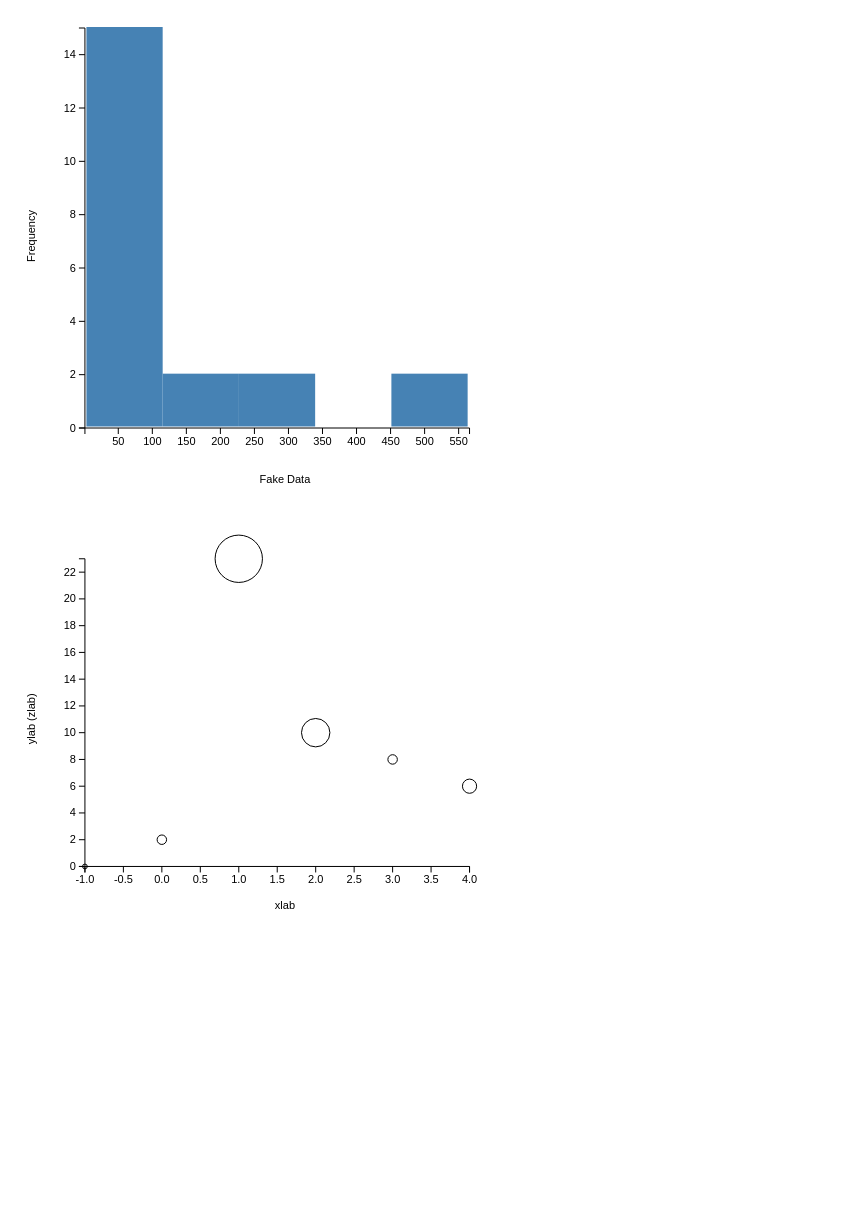
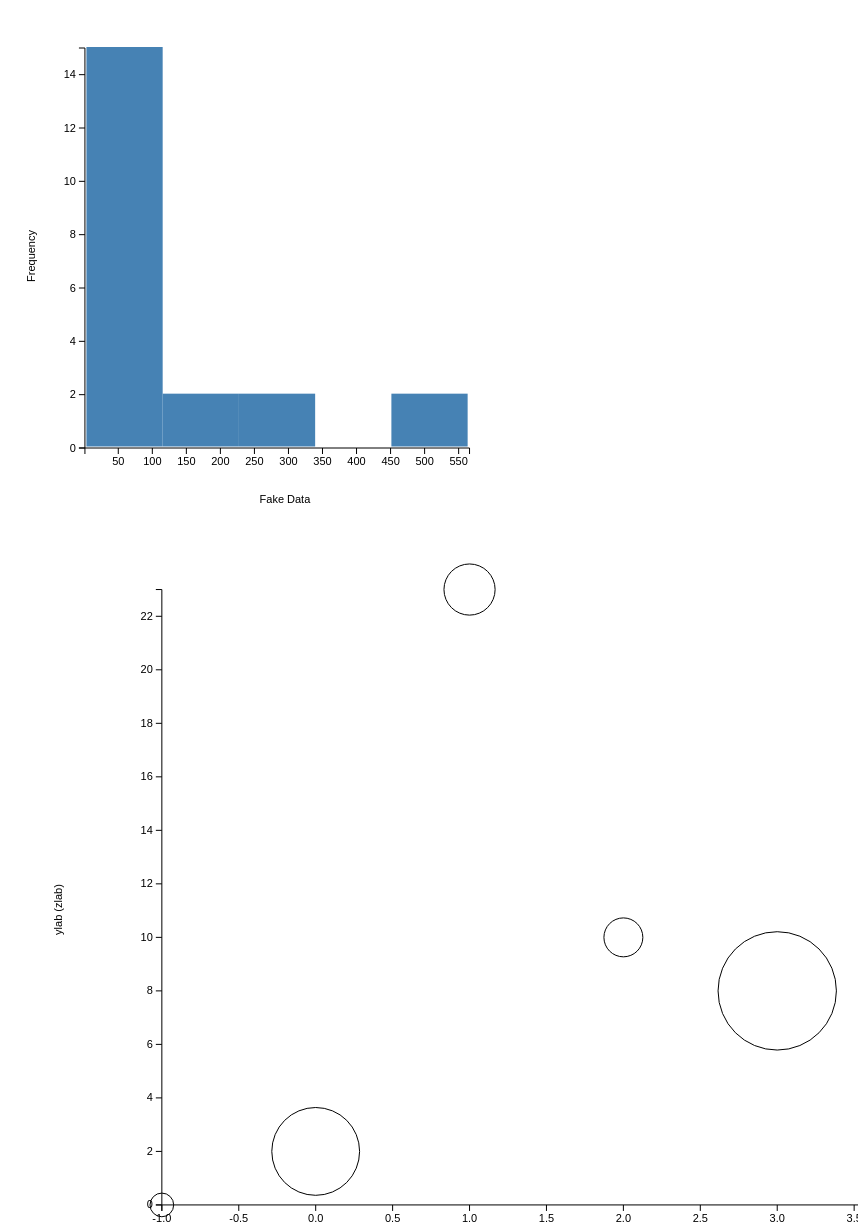
Before and after one commit to NathanEpstein/D3xter, a plain HTML site: page d3lib.html in a window 1280 px wide. Shown: the top 1222 px of the page, without its empty margins (0-858 px from the left). Before the commit the page ends 936 px from the top, so only its background shows below. Drawn offline with nearby package versions, Linux system fonts and the light colour scheme.

Commit message:
refactor lib.js

```diff
--- a/d3lib.html
+++ b/d3lib.html
@@ -40,9 +40,9 @@
       var x = [-1,0,1,2,3,4];
       // var x = ['10-10-2012','10-11-2012','10-12-2012','10-13-2012','10-14-2012','10-15-2012']
       var y = [0,2,23,10,8,6];
-      var z = [1,2,10,6,2,3]
+      var z = [1,22,10,6,32,3]
       // var plot = xyPlot(x,y,'x-axis','y-axis',element2,width*1.2,height);
-       var scat = scatter(element2,width,height,x,y,z,'xlab','ylab','zlab')
+       var scat = scatter(x,y,'xlab','ylab',element2,width*2,height*2,z,'zlab')
 
       // scat.selectAll('circle').style('fill','red');
 
--- a/lib.js
+++ b/lib.js
@@ -1,10 +1,5 @@
-// DETERMINE ORDER OF ARGUMENTS
-// REFACTOR
-// things in every plot: canvas/canvas translation,labels,checks for args(??), axis creation (given scale functions)
-
-
 // START FUNCTION: This function creates the canvas, the everything bundle within the canvas, the axes (given scale functions), and the axes labels
-start = function(xLab,yLab,xMap,yMap,canvasHeight,canvasWidth,height,width){
+start = function(xLab,yLab,xMap,yMap,canvasWidth,canvasHeight,width,height){
 
   var canvas = d3.select(element)
                 .append('svg')
@@ -13,7 +8,7 @@ start = function(xLab,yLab,xMap,yMap,canvasHeight,canvasWidth,height,width){
 
   var everything = canvas.append('g');
 
-  everything.attr('transform','translate('+(width * 0.2)+','+(height * 0.05)+')');
+  everything.attr('transform','translate('+(width * 0.2)+','+(height * 0.1)+')');
 
   var xLabel = everything.append('text')
               .attr('x',canvasWidth*0.4)
@@ -61,9 +56,9 @@ histo = function(data,xLab,element,canvasWidth,canvasHeight){
   if(typeof element === 'undefined'){
     element = 'body';
   }
-
-  var height = canvasHeight/1.3;
-  var width = canvasWidth/1.3;
+  if(typeof xLab === 'undefined'){
+    xLab = '';
+  }
 
   var hist = function(arr){
     var newArr = arr.slice().sort(function(a,b){
@@ -105,17 +100,10 @@ histo = function(data,xLab,element,canvasWidth,canvasHeight){
       return [obj,min,max,binSize];
   };
 
+  var height = canvasHeight/1.3;
+  var width = canvasWidth/1.3;
+
   var allData = hist(data);
-
-  var canvas = d3.select(element)
-              .append('svg')
-              .attr('height',canvasHeight)
-              .attr('width', canvasWidth);
-
-
-  var everything = canvas.append('g');
-
-  everything.attr('transform','translate('+(width * 0.2)+','+(height * 0.05)+')');
 
   var xMap = d3.scale.linear()
                   .domain([allData[1],allData[2]])
@@ -127,33 +115,10 @@ histo = function(data,xLab,element,canvasWidth,canvasHeight){
                   .domain([maxfreq,0])
                   .range([0,height]);
 
-  var xAxis = d3.svg.axis()
-              .scale(xMap);
+  var objects = start(xLab,'Frequency',xMap,yMap,canvasWidth,canvasHeight,width,height);
 
-  var yAxis = d3.svg.axis()
-              .scale(yMap)
-              .orient('left');
-
-  var xLabel = everything.append('text')
-              .text(xLab)
-              .attr('text-anchor','middle')
-              .attr('x',canvasWidth*0.4)
-              .attr('y',canvasHeight*0.875);
-
-  var yLabel = everything.append('text')
-              .attr('y', -canvasWidth*0.1)
-              .attr('x', -canvasHeight*0.4)
-              .attr('transform','rotate(-90)')
-              .text('Frequency')
-              .attr('text-anchor','middle');
-
-
-  everything.append('g')
-        .attr('transform','translate(0,'+height+')')
-        .call(xAxis);
-
-  everything.append('g')
-        .call(yAxis);
+  var canvas = objects[0];
+  var everything = objects[1];
 
   //MAKE AN ARRAY OF THE DATA TO BIND
   var obj = allData[0];
@@ -182,10 +147,9 @@ histo = function(data,xLab,element,canvasWidth,canvasHeight){
         .attr('width', binSize)
         .style('fill', 'steelBlue');
 
-
-
   return canvas;
 };
+// END OF HIST FUNCTION
 
 // BEGINNING OF XY PLOT FUNCTION
 xyPlot = function(x,y,xLab,yLab,element,canvasWidth,canvasHeight){
@@ -199,22 +163,6 @@ xyPlot = function(x,y,xLab,yLab,element,canvasWidth,canvasHeight){
   if(typeof element === 'undefined'){
     element = 'body';
   }
-  if(typeof y === 'undefined'){
-    y = [];
-  }
-  if(typeof x === 'undefined'){
-    x = [];
-  }
-  var height = canvasHeight/1.3;
-  var width = canvasWidth/1.3;
-
-
-  var canvas = d3.select(element)
-              .append('svg')
-              .attr('height',canvasHeight)
-              .attr('width', canvasWidth);
-
-  var everything = canvas.append('g');
 
   var xSort = x.slice().sort(function(a,b){
       return a-b;
@@ -226,18 +174,9 @@ xyPlot = function(x,y,xLab,yLab,element,canvasWidth,canvasHeight){
   var yMax = ySort[ySort.length-1];
   var yMin = ySort[0];
 
-  var xLabel = everything.append('text')
-              .text(xLab)
-              .attr('text-anchor','middle')
-              .attr('x',canvasWidth*0.4)
-              .attr('y',canvasHeight*0.875);
 
-  var yLabel = everything.append('text')
-              .attr('y', -canvasWidth*0.1)
-              .attr('x', -canvasHeight*0.4)
-              .attr('transform','rotate(-90)')
-              .text(yLab)
-              .attr('text-anchor','middle');
+  var height = canvasHeight/1.3;
+  var width = canvasWidth/1.3;
 
   if (typeof x[0] !== 'number'){
     if (typeof Date.parse(x[0]) === 'number'){
@@ -264,20 +203,10 @@ xyPlot = function(x,y,xLab,yLab,element,canvasWidth,canvasHeight){
                   .domain([yMax,yMin])
                   .range([0,height]);
 
-  var xAxis = d3.svg.axis()
-              .scale(xMap);
+  var objects = start(xLab,yLab,xMap,yMap,canvasWidth,canvasHeight,width,height);
 
-  var yAxis = d3.svg.axis()
-              .scale(yMap)
-              .orient('left');
-
-  everything.append('g')
-        .attr('transform','translate(0,'+height+')')
-        .call(xAxis);
-
-  everything.append('g')
-        .call(yAxis);
-
+  var canvas = objects[0];
+  var everything = objects[1];
 
   for (var i=1;i<x.length;i++){
     everything.append('line')
@@ -289,13 +218,11 @@ xyPlot = function(x,y,xLab,yLab,element,canvasWidth,canvasHeight){
               .attr('y2',yMap(y[i]));
   }
 
-  everything.attr('transform','translate('+(width*0.2)+','+(height * 0.05)+')');
-
   return canvas;
 
 };
 
-scatter = function(element,canvasWidth,canvasHeight,x,y,z,xLab,yLab,zLab){
+scatter = function(x,y,xLab,yLab,element,canvasWidth,canvasHeight,z,zLab){
   if(typeof canvasWidth === 'undefined'){
     canvasWidth = 500;
   }
@@ -305,34 +232,6 @@ scatter = function(element,canvasWidth,canvasHeight,x,y,z,xLab,yLab,zLab){
   if(typeof element === 'undefined'){
     element = 'body';
   }
-  if(typeof y === 'undefined'){
-    y = [];
-  }
-  if(typeof x === 'undefined'){
-    x = [];
-  }
-  var height = canvasHeight/1.3;
-  var width = canvasWidth/1.3;
-
-  var canvas = d3.select(element)
-              .append('svg')
-              .attr('height',canvasHeight)
-              .attr('width', canvasWidth);
-
-  var everything = canvas.append('g');
-
-  var xLabel = everything.append('text')
-              .text(xLab)
-              .attr('text-anchor','middle')
-              .attr('x',canvasWidth*0.4)
-              .attr('y',canvasHeight*0.875);
-
-  var yLabel = everything.append('text')
-              .attr('y', -canvasWidth*0.1)
-              .attr('x', -canvasHeight*0.4)
-              .attr('transform','rotate(-90)')
-              .text(yLab+' ('+zLab+')')
-              .attr('text-anchor','middle');
 
   var xSort = x.slice().sort(function(a,b){
         return a-b;
@@ -350,6 +249,9 @@ scatter = function(element,canvasWidth,canvasHeight,x,y,z,xLab,yLab,zLab){
 
   var yMax = ySort[ySort.length-1];
   var yMin = ySort[0];
+
+  var height = canvasHeight/1.3;
+  var width = canvasWidth/1.3;
 
   if (typeof x[0] !== 'number'){
     if (typeof Date.parse(x[0]) === 'number'){
@@ -376,19 +278,13 @@ scatter = function(element,canvasWidth,canvasHeight,x,y,z,xLab,yLab,zLab){
                   .domain([yMax,yMin])
                   .range([0,height]);
 
-  var xAxis = d3.svg.axis()
-              .scale(xMap);
+// start here?
+  if (typeof zLab !== 'undefined'){yLab = yLab+' ('+zLab+')'};
+  var objects = start(xLab,yLab,xMap,yMap,canvasWidth,canvasHeight,width,height);
 
-  var yAxis = d3.svg.axis()
-              .scale(yMap)
-              .orient('left');
+  var canvas = objects[0];
+  var everything = objects[1];
 
-  everything.append('g')
-        .attr('transform','translate(0,'+height+')')
-        .call(xAxis);
-
-  everything.append('g')
-        .call(yAxis);
 
   x.forEach(function(elem,index){
     everything.append('circle')
@@ -397,7 +293,7 @@ scatter = function(element,canvasWidth,canvasHeight,x,y,z,xLab,yLab,zLab){
                   return height*width*(0.000025);
                 }
                 else{
-                  return (z[index]/zSort[zSort.length-1])*height*width*(0.0002)
+                  return (height*width*0.000025 + (z[index]-zSort[0])*(height*width*(0.0001))/(zSort[zSort.length-1] - zSort[0]));
                 }
               })
               .attr('cx',xMap(x[index]))
@@ -407,8 +303,6 @@ scatter = function(element,canvasWidth,canvasHeight,x,y,z,xLab,yLab,zLab){
               .attr('stroke-width',1)
   });
 
-  everything.attr('transform','translate('+(width*0.2)+','+(height * 0.1)+')');
-
   return canvas;
 
 }
```
